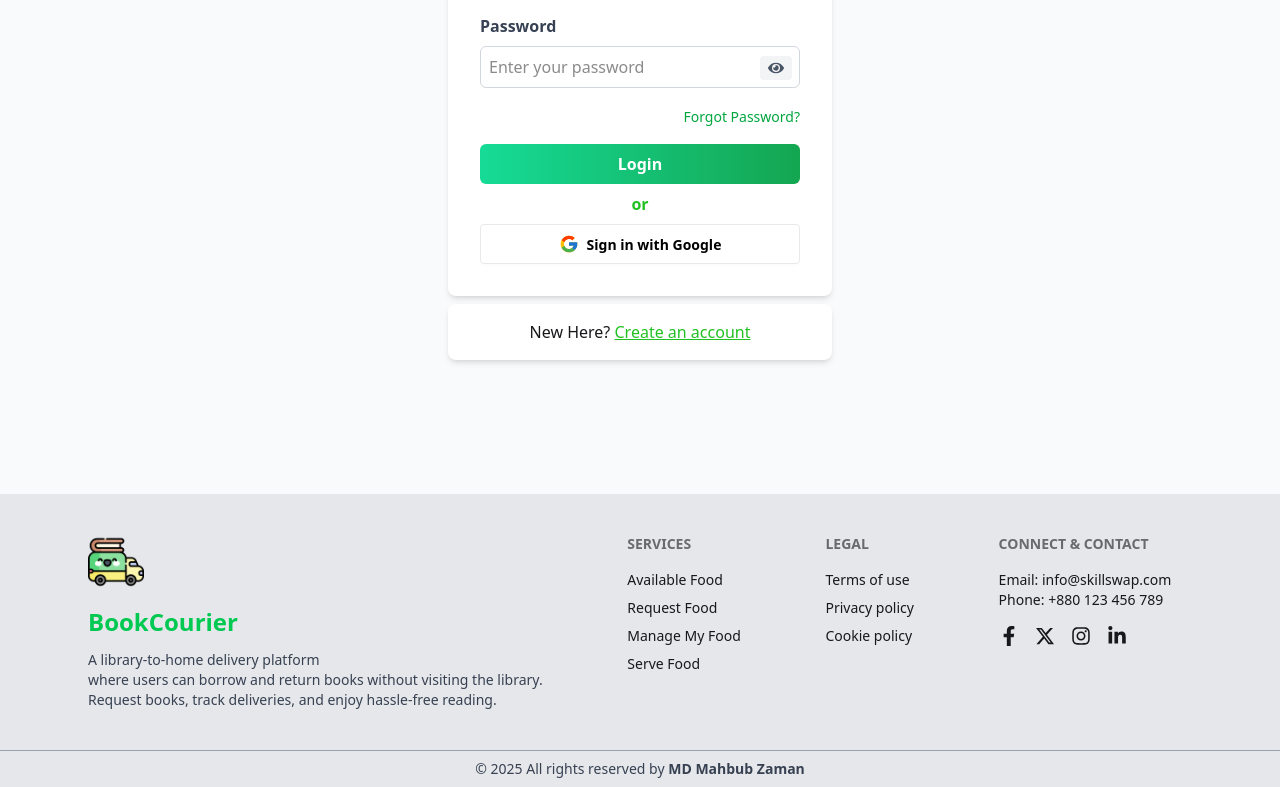
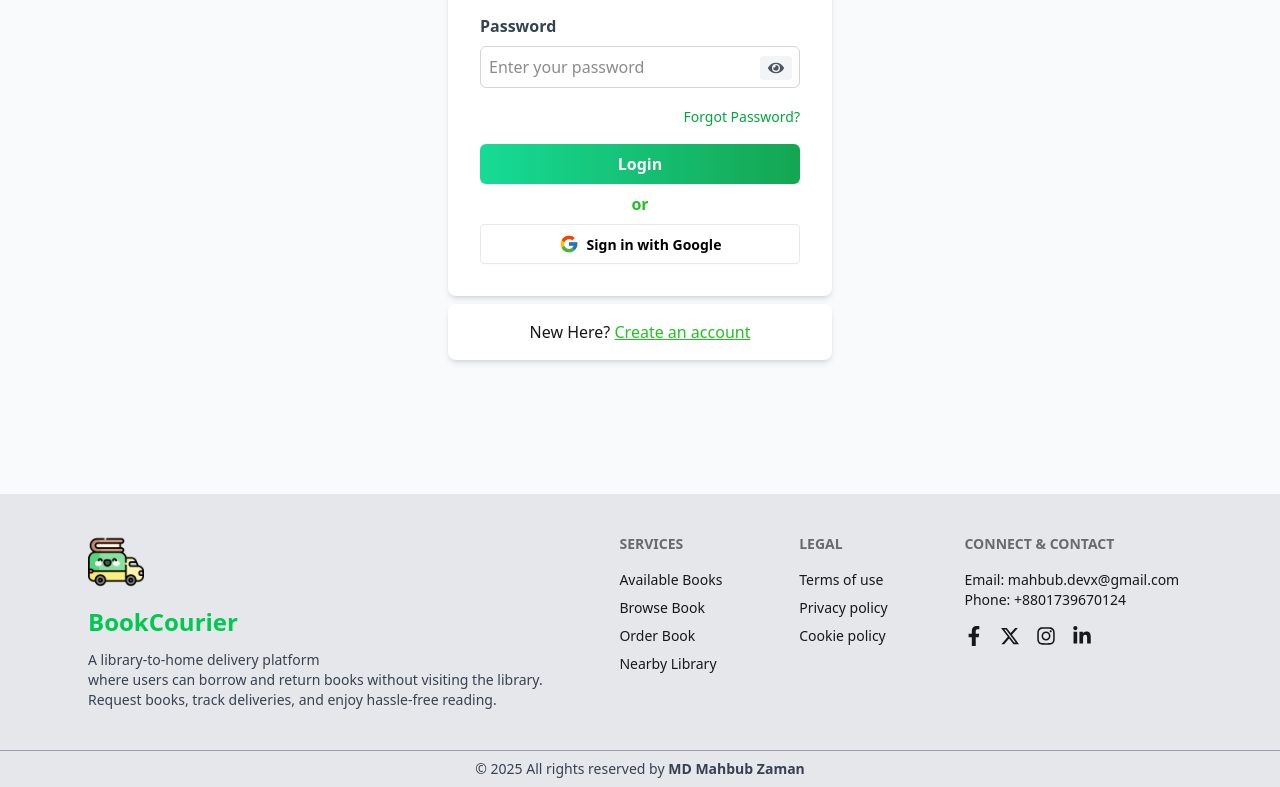
Before and after one commit to Mahbub-Zaman/BookCourier-Client, a React (Vite) app: page /login in a window 1280 px wide. Shown: the part 371-1158 px from the top of the page. Built offline with nearby package versions, Linux system fonts and the light colour scheme; no server answers.

Commit message:
Footer Updated

```diff
--- a/src/components/Footer.jsx
+++ b/src/components/Footer.jsx
@@ -19,10 +19,10 @@ const Footer = () => {
                 {/* Services */}
                 <nav>
                     <h6 className="footer-title">Services</h6>
-                    <a className="link link-hover">Available Food</a>
-                    <a className="link link-hover">Request Food</a>
-                    <a className="link link-hover">Manage My Food</a>
-                    <a className="link link-hover">Serve Food</a>
+                    <a className="link link-hover">Available Books</a>
+                    <a className="link link-hover">Browse Book</a>
+                    <a className="link link-hover">Order Book</a>
+                    <a className="link link-hover">Nearby Library</a>
                 </nav>
 
                 {/* Legal */}
@@ -38,15 +38,15 @@ const Footer = () => {
                     <h6 className="footer-title">Connect & Contact</h6>
                     <div className="flex flex-col">
                         <div className="mt-0 text-sm">
-                            <p>Email: info@skillswap.com</p>
-                            <p>Phone: +880 123 456 789</p>
+                            <p>Email: mahbub.devx@gmail.com</p>
+                            <p>Phone: +8801739670124</p>
                         </div>
                         <div className="flex space-x-4 text-xl mt-4">
                             {/* Social icons with hover brand colors */}
-                            <a href="#" className="transition-colors duration-300 hover:text-[#1877F2]"><FaFacebookF /></a>
-                            <a href="#" className="transition-colors duration-300 hover:text-[#08629b]"><FaXTwitter /></a>
-                            <a href="#" className="transition-colors duration-300 hover:text-[#C13584]"><FaInstagram /></a>
-                            <a href="#" className="transition-colors duration-300 hover:text-[#0A66C2]"><FaLinkedinIn /></a>
+                            <a href="https://www.facebook.com/IamMahbubZaman" className="transition-colors duration-300 hover:text-[#1877F2]"><FaFacebookF /></a>
+                            <a href="https://x.com/mahbub_zaman_" className="transition-colors duration-300 hover:text-[#08629b]"><FaXTwitter /></a>
+                            <a href="https://www.instagram.com/md_mahbub_zaman/" className="transition-colors duration-300 hover:text-[#C13584]"><FaInstagram /></a>
+                            <a href="https://www.linkedin.com/in/md-mahbub-zaman/" className="transition-colors duration-300 hover:text-[#0A66C2]"><FaLinkedinIn /></a>
                         </div>
                     </div>
                 </nav>
```
